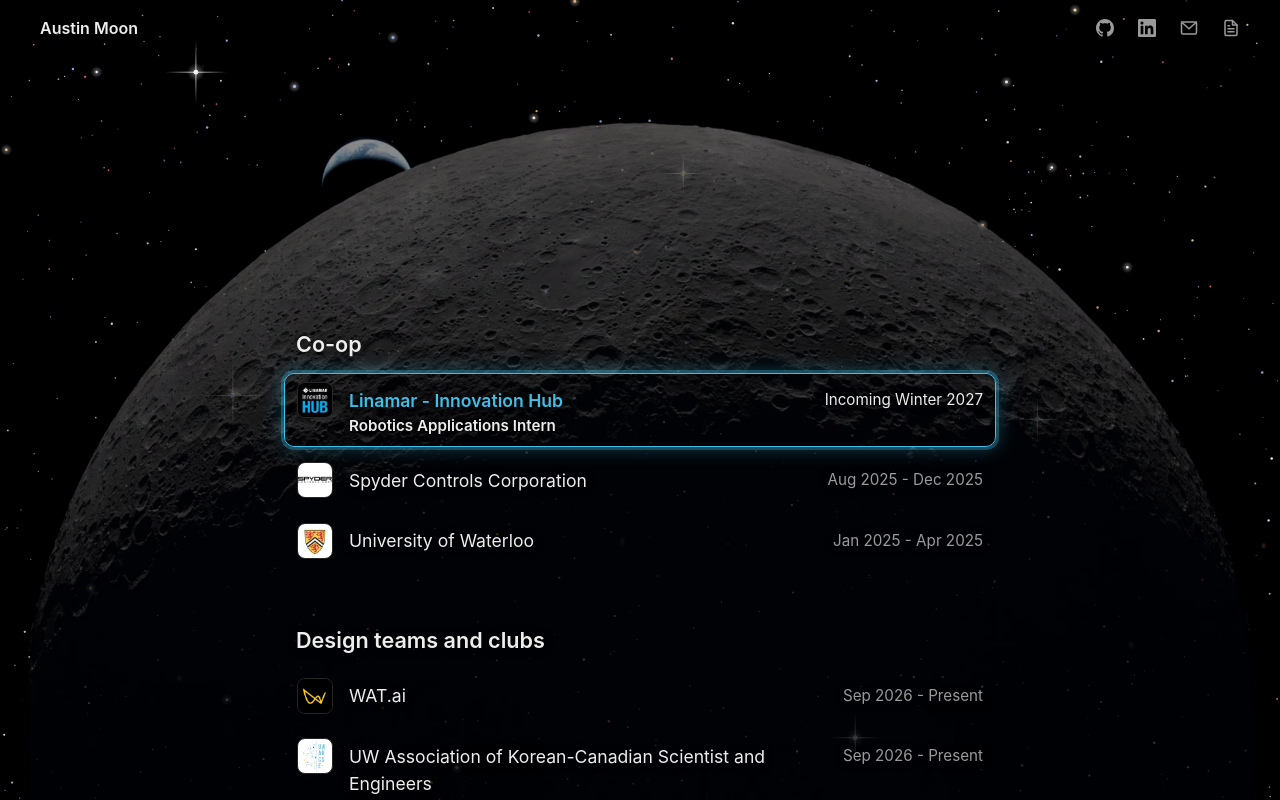
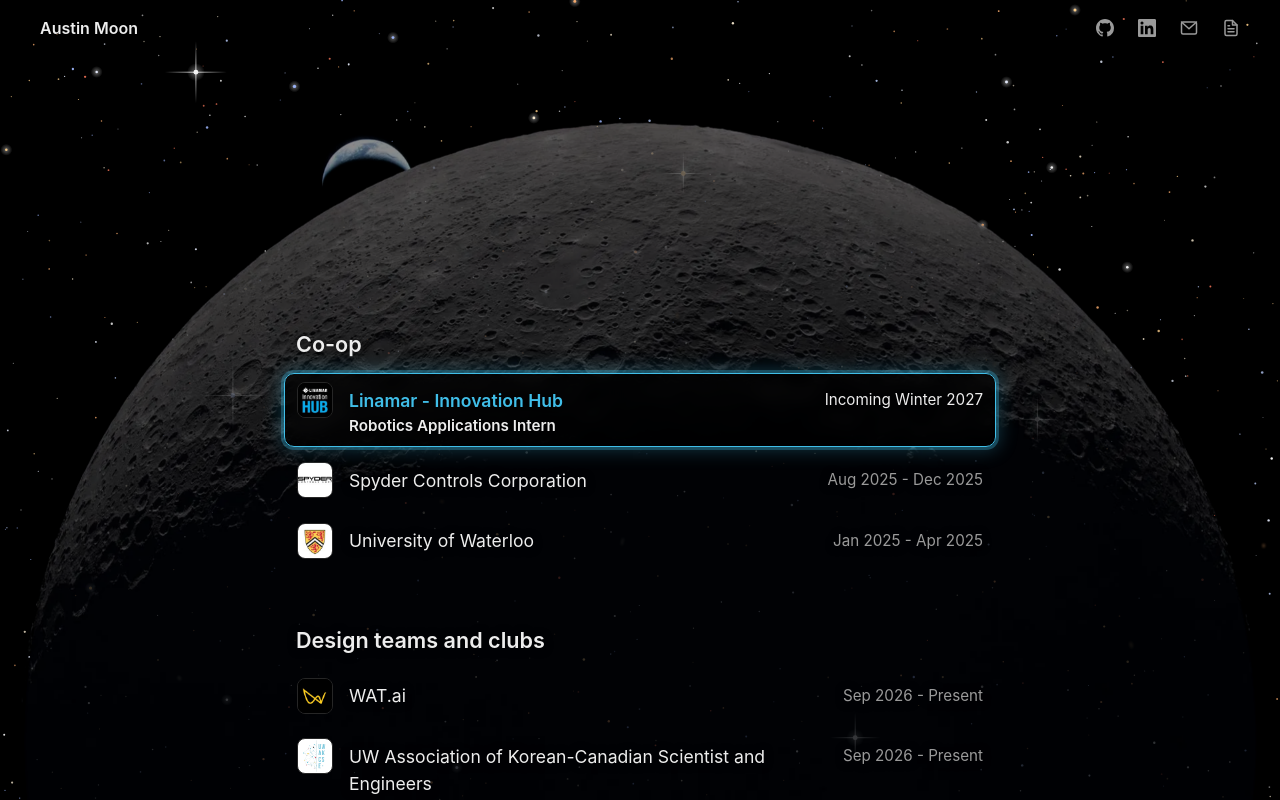
Before and after one commit to Aust1n-moon/Website, a React (Vite) app: page / in a window 1280 px wide. In both pictures the pointer is over the item 640 px from the left and 936 px from the top of the page. Shown: the part 536-1336 px from the top of the page. Built offline with nearby package versions, Linux system fonts and the light colour scheme.

Commit message:
Add dark blurred backing to hovered rows

```diff
--- a/src/App.css
+++ b/src/App.css
@@ -320,7 +320,7 @@ h2 {
   margin: -0.5rem -0.75rem;
   border: 1px solid transparent;
   border-radius: 10px;
-  transition: border-color 0.2s, box-shadow 0.2s, transform 0.2s;
+  transition: border-color 0.2s, box-shadow 0.2s, transform 0.2s, background-color 0.2s, backdrop-filter 0.2s;
 }
 
 .project-row:hover,
@@ -333,6 +333,9 @@ h2 {
 .project-row:hover,
 .project-row:focus-within {
   border-color: var(--hi);
+  /* Dark blurred backing keeps the text readable when the astronaut drifts behind the box */
+  background-color: rgb(0 0 0 / 0.65);
+  backdrop-filter: blur(8px);
   box-shadow:
     0 0 0 3px color-mix(in srgb, var(--hi) 30%, transparent),
     0 0 18px 4px color-mix(in srgb, var(--hi) 25%, transparent);
```
